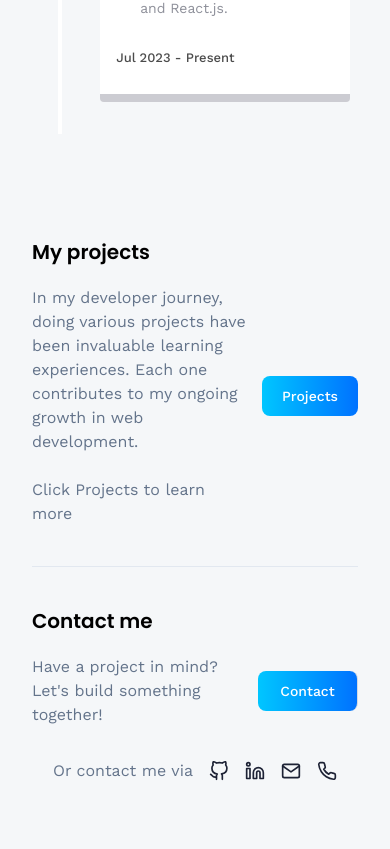
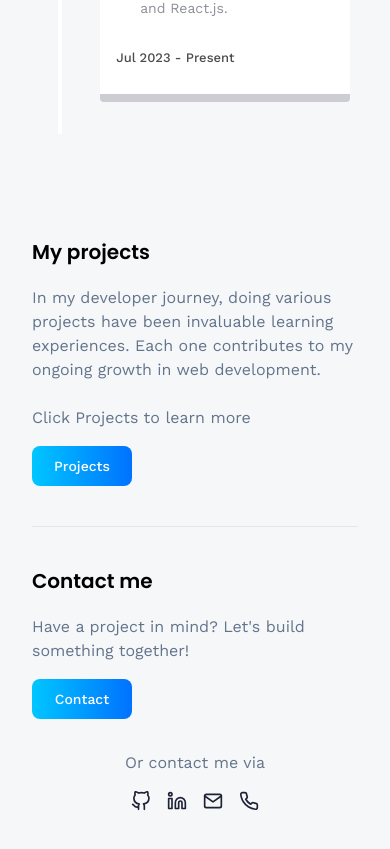
Before and after one commit to wilson-here/portfolio, a React (Vite) app: page / in a window 390 px wide. Shown: the part 4028-4877 px from the top of the page. Built offline with nearby package versions, Linux system fonts and the light colour scheme.

Commit message:
fix alert, layout

```diff
--- a/src/components/Alert.jsx
+++ b/src/components/Alert.jsx
@@ -2,7 +2,7 @@ import React from "react";
 
 const Alert = ({ type, text }) => {
   return (
-    <div className="absolute top-20 left-1/2 -translate-x-1/2 flex justify-center items-center z-50 max-w-[500px] w-full mx-auto">
+    <div className="fixed top-20 left-8 right-8 flex justify-center items-center z-50 max-w-[384px] mx-auto">
       <div
         className={`${
           type === "danger" ? "bg-red-500" : "bg-green-500"
--- a/src/components/CTA.jsx
+++ b/src/components/CTA.jsx
@@ -7,14 +7,14 @@ const CTA = () => {
       <div className="py-10">
         <h3 className="subhead-text">Contact me</h3>
 
-        <div className="mt-5 flex items-center  justify-between gap-4 text-slate-500">
+        <div className="mt-5 flex flex-col sm:flex-row items-start sm:items-center justify-between gap-4 text-slate-500">
           <p>Have a project in mind? Let's build something together!</p>
-          <Link to="/contact" className="btn border-r max-w-[100px]">
+          <Link to="/contact" className=" btn max-w-[100px]">
             Contact
           </Link>
         </div>
         <div className="flex items-center justify-center gap-8 mt-8">
-          <div className="flex items-center justify-center gap-4 text-slate-500">
+          <div className="flex flex-col sm:flex-row items-center justify-center gap-4 text-slate-500">
             Or contact me via
             <div className="flex items justify-center gap-4 text-[#1d2235]">
               {socialLinks.map((socialLink) => (
--- a/src/pages/Home.jsx
+++ b/src/pages/Home.jsx
@@ -147,7 +147,7 @@ const Home = () => {
       </div>
       <div className="py-10 flex flex-col">
         <h3 className="subhead-text">My projects</h3>
-        <div className="flex items-center justify-between gap-4">
+        <div className="flex flex-col sm:flex-row items-start sm:items-center  justify-between gap-4">
           <div className="mt-5 flex flex-col gap-3 text-slate-500">
             <p>
               In my developer journey, doing various projects have been
```
